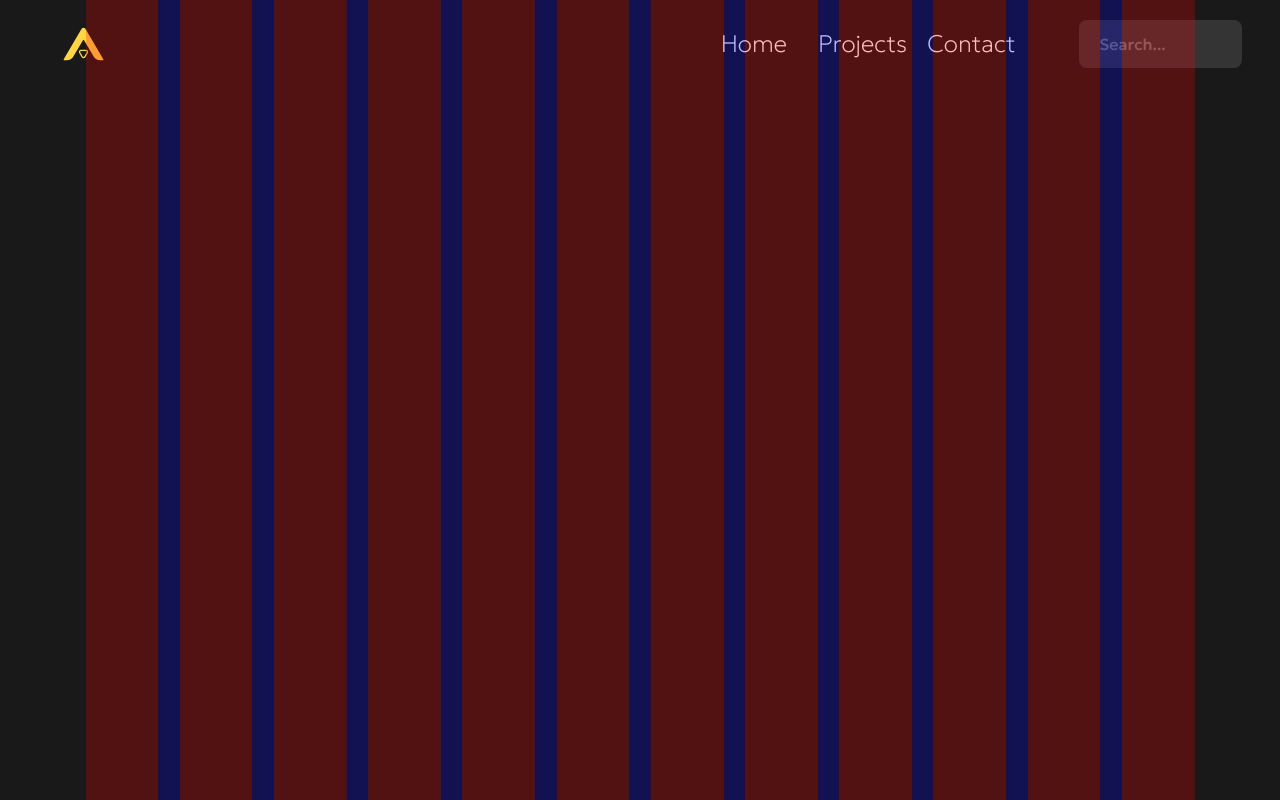
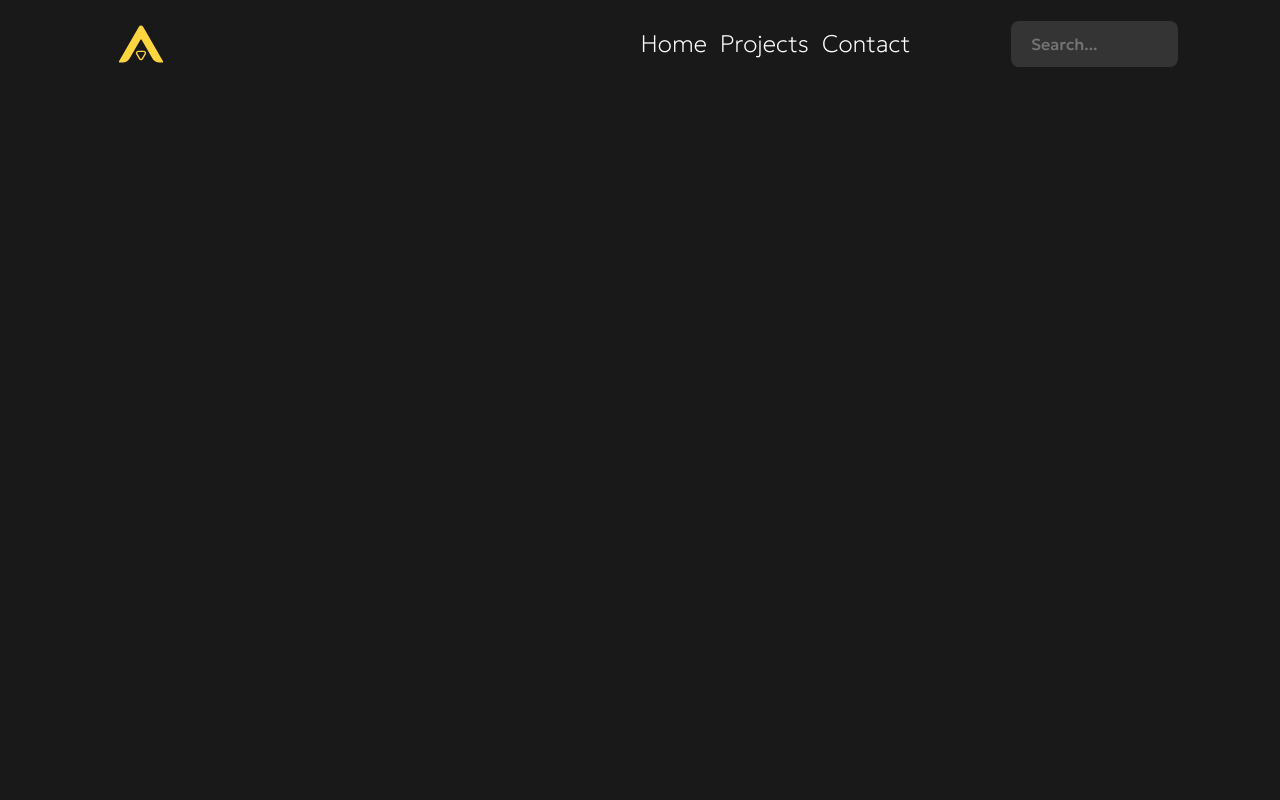
Before and after one commit to Alvallesteros/Alvallesteros, a React (Create React App) app: page / in a window 1280 px wide. Built offline with nearby package versions, Linux system fonts and the light colour scheme.

Commit message:
adjusted navbar to grid

```diff
--- a/src/styles/grid.module.css
+++ b/src/styles/grid.module.css
@@ -1,5 +1,5 @@
 .container {
-    opacity: 0.25;
+    opacity: 0;
     margin: 0;
     height: 100vh;
     width: 100vw;
@@ -12,19 +12,18 @@
 
 .margin {
     height: 100vh;
-    flex-grow: 1;
-    flex-basis: 5%;
+    width: 8vw;
+    background-color: green;
 }
 
 .column {
     background-color: red;
     height: 100vh;
-    flex-grow: 1;
-    flex-basis: 4%
+    width: 6vw;
 }
 
 .gutter {
     background-color: blue;
     height: 100vh;
-    flex-grow: 1;
+    width: 1.09vw;
 }
--- a/src/styles/navbar.module.css
+++ b/src/styles/navbar.module.css
@@ -2,11 +2,11 @@
     width: 100%;
     height: 7vh;
     display: flex;
-    margin: 1em 3% 0 3%;
+    margin: 1em 8vw 0 8vw;
 }
 
  .logoContainer {
-    width: 7vw;
+    width: 6vw;
     height: 100%;
     justify-content: center;
     align-items: center;
@@ -14,11 +14,11 @@
 }
 
  .logo {
-    max-width: 50%;
+    max-height: 90%;
 }
 
  .navbarContainer {
-    width: 45%;
+    width: 50%;
     margin-left: auto;
     display: flex;
     flex-direction: row;
@@ -29,10 +29,11 @@
     flex-direction: row;
     align-items: center;
     justify-content: center;
-    gap: 1.5vw;
-    width: 60%;
+    gap: 1vw;
+    width: 48%;
     color: white;
     font-size: 32px;
+    margin-left: 0.5vw;
 }
 
  .page {
@@ -49,9 +50,9 @@
     background-color: var(--light-gray);
     display: block;
     margin-left: auto;
-    margin-top: 0.25em;
-    margin-bottom: 0.25em;
-    width: 30%;
+    margin-top: 1%;
+    margin-bottom: 1%;
+    width: 31%;
     height: auto;
     border-radius: 0.5em;
     display: flex;
```
